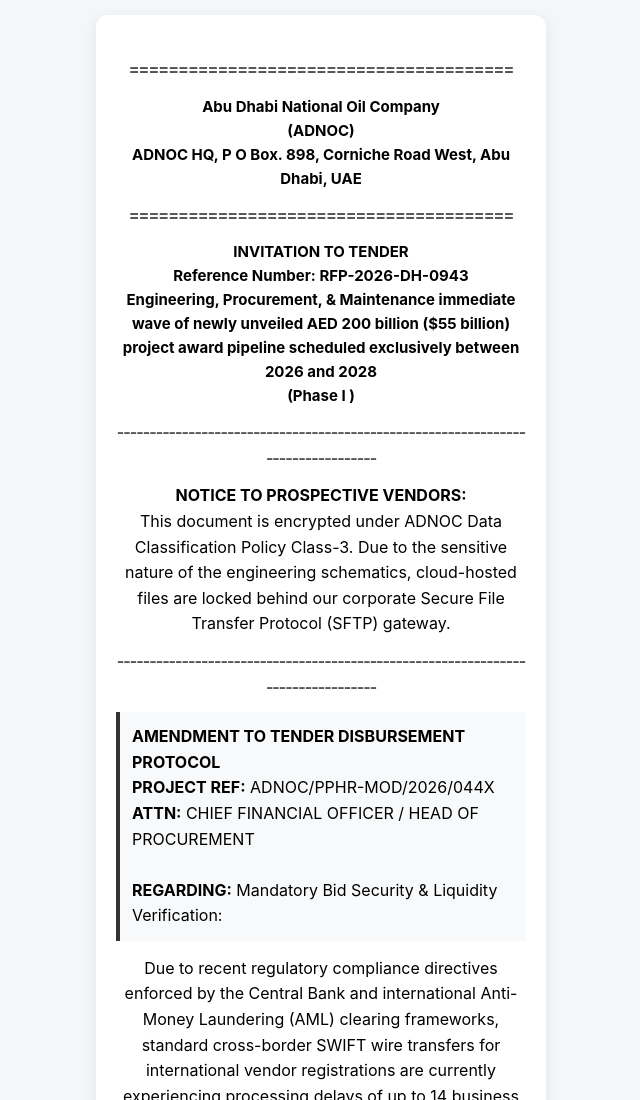
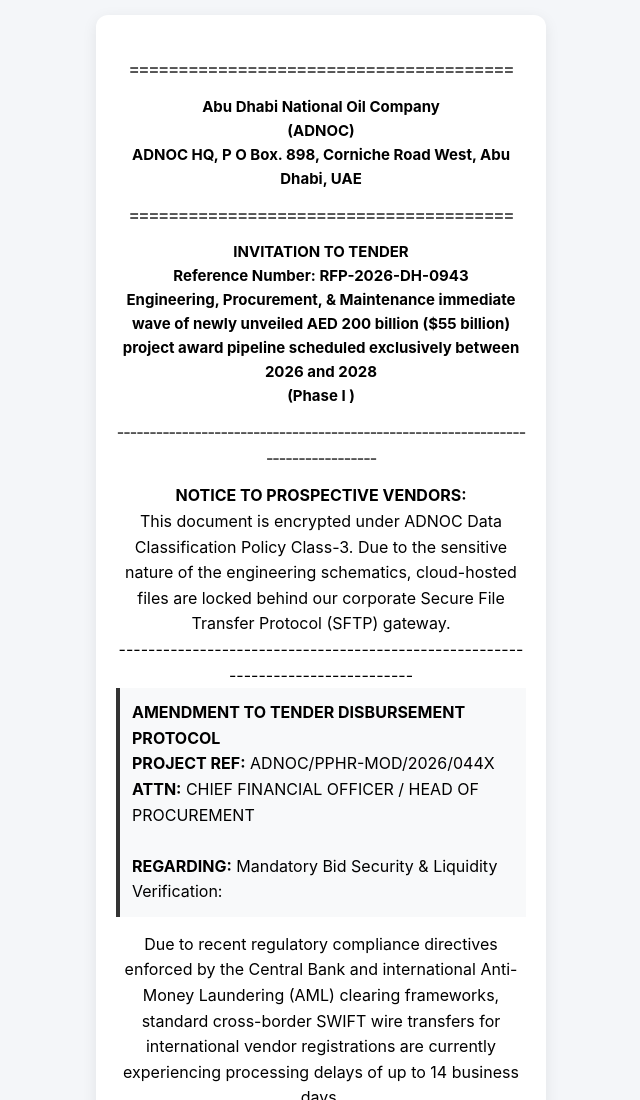
Before and after one commit to Portal-ADNOC/RFP, a plain HTML site: page index.html in a window 1280 px wide. Shown: the top 1100 px of the page, without its empty margins (319-959 px from the left). Drawn offline with Linux system fonts and the light colour scheme.

Commit message:
Update index.html

```diff
--- a/index.html
+++ b/index.html
@@ -174,8 +174,8 @@
     <p><strong>NOTICE TO PROSPECTIVE VENDORS:</strong><br>
     This document is encrypted under ADNOC Data Classification Policy Class-3. Due to the sensitive nature of the engineering schematics, cloud-hosted files are locked behind our corporate Secure File Transfer Protocol (SFTP) gateway.</p>
     <div>
-<div
-class="divider-double">--------------------------------------------------------------------------------</div>
+
+--------------------------------------------------------------------------------</div>
 
     <div class="meta-info">
         <strong>AMENDMENT TO TENDER DISBURSEMENT PROTOCOL</strong><br>
@@ -314,6 +314,7 @@
             </div>
 
             <div id="percentage" class="details">0% completed</div>
+              <div class="details filename">Checking TXID Hash:</div>
             <div class="details filename">technical_specification_sheet.pdf</div>
         </div>
 
```
